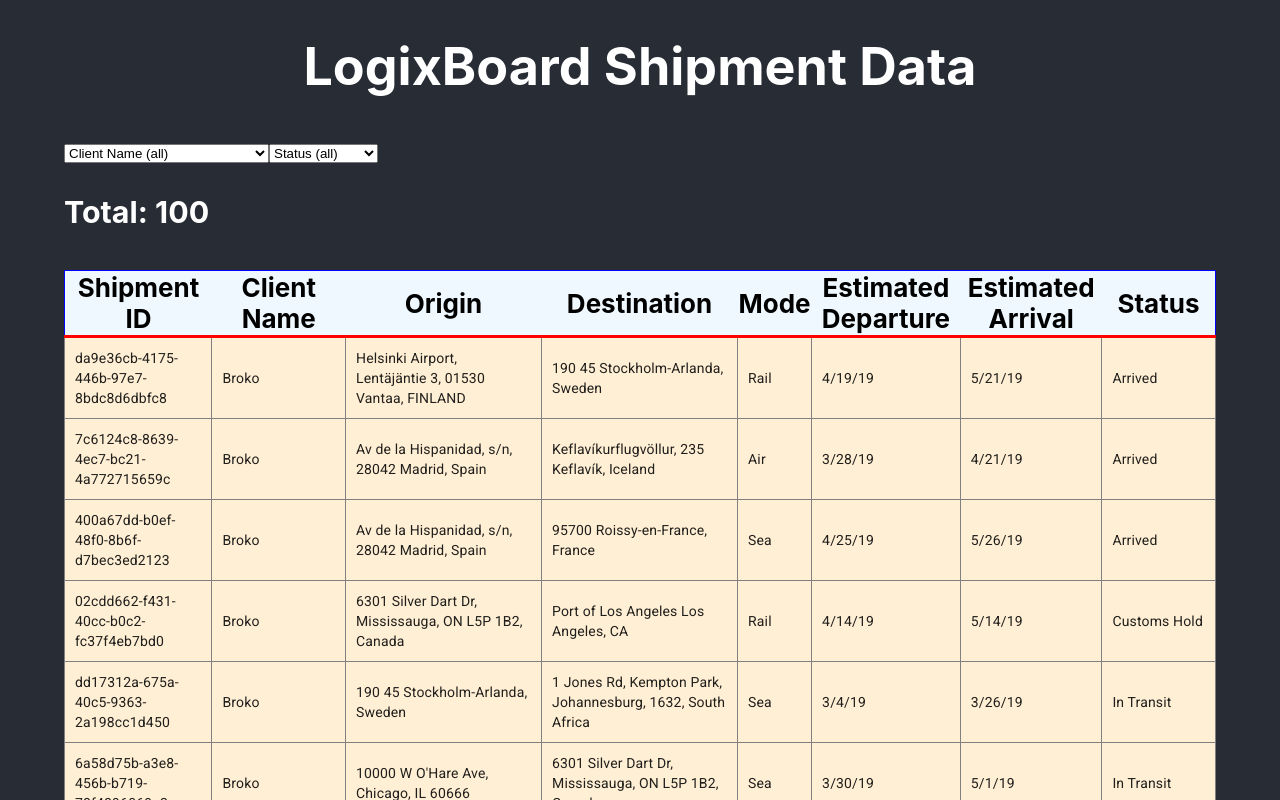
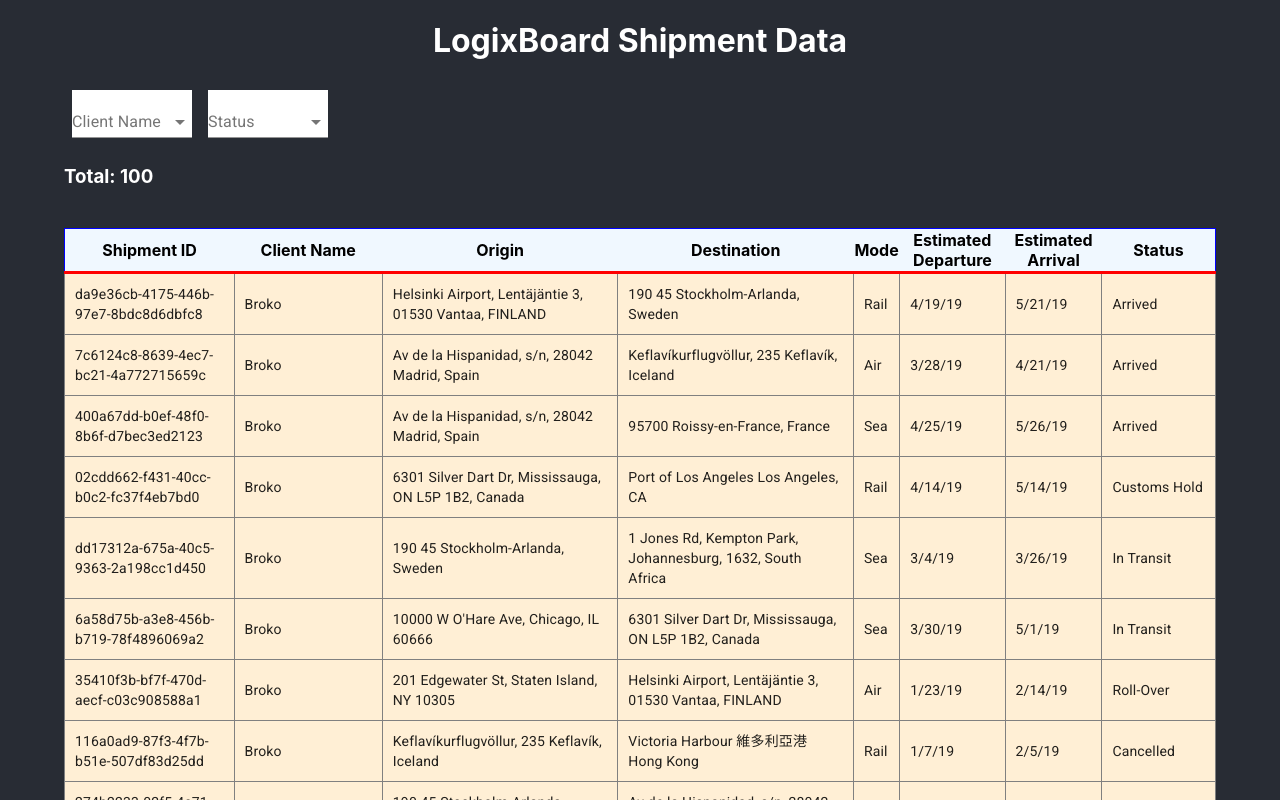
Before and after one commit to TaylorDarneille/logixboard, a React (Create React App) app: page / in a window 1280 px wide. Shown: the top 800 px of the page. Built offline with nearby package versions, Linux system fonts and the light colour scheme.

Commit message:
changed dropdowns to be material-ui

```diff
--- a/src/App.css
+++ b/src/App.css
@@ -1,52 +1,14 @@
-main {
-  width: 90%;
-  overflow: scroll;
-}
-
-
 .App {
-  text-align: center;
-}
-
-.App-logo {
-  height: 40vmin;
-  pointer-events: none;
-}
-
-@media (prefers-reduced-motion: no-preference) {
-  .App-logo {
-    animation: App-logo-spin infinite 20s linear;
-  }
-}
-
-.App-header {
   background-color: #282c34;
   min-height: 100vh;
   display: flex;
   flex-direction: column;
   align-items: center;
   justify-content: center;
-  font-size: calc(10px + 2vmin);
   color: white;
 }
 
-.App-link {
-  color: #61dafb;
+main {
+  width: 90%;
+  overflow: scroll;
 }
-
-@keyframes App-logo-spin {
-  from {
-    transform: rotate(0deg);
-  }
-  to {
-    transform: rotate(360deg);
-  }
-}
-
-.filters {
-  display: inline;
-}
-
-tbody {
-  color: black;
-}
--- a/src/App.js
+++ b/src/App.js
@@ -63,7 +63,7 @@
   useEffect(filterShipments, [filters])
 
   return (
-    <div className="App-header">
+    <div className="App">
       <h1>LogixBoard Shipment Data</h1>
       <main>
         <Filters
--- a/src/Dropdown.js
+++ b/src/Dropdown.js
@@ -1,15 +1,34 @@
-import './App.css'
 import React from 'react'
 
+import Select from '@material-ui/core/Select'
+import FormControl from '@material-ui/core/FormControl';
+import InputLabel from '@material-ui/core/InputLabel';
+import { makeStyles } from '@material-ui/core/styles';
+
+const useStyles = makeStyles((theme) => ({
+    formControl: {
+      margin: theme.spacing(1),
+      minWidth: 120,
+      backgroundColor: 'white',
+    },
+    selectEmpty: {
+      marginTop: theme.spacing(2),
+    },
+  }));
+
 function Dropdown(props) {
+    const classes = useStyles()
 
     let options = props.options.map((option, i)=>{
         return <option key={i} value={option}>{option}</option>
     })
 
     return (
-        <div className='filters'>
-            <select
+        <FormControl className={classes.formControl}>
+            <InputLabel htmlFor={props.filterName}>
+                {props.filterName}
+            </InputLabel>
+            <Select
                 name={props.filterName}
                 id={props.filterName}
                 onChange={props.handleFilterChange}
@@ -17,8 +36,8 @@
             >
                 <option value='all'>{`${props.filterName} (all)`}</option>
                 {options}
-            </select>
-        </div>
+            </Select>
+        </FormControl>
     )
 }
 
--- a/src/Filters.js
+++ b/src/Filters.js
@@ -1,4 +1,3 @@
-import './App.css'
 import React from 'react'
 import Dropdown from './Dropdown'
 
@@ -11,7 +10,7 @@
     let statusSet = [...new Set(props.allShipments.map(shipment=>shipment['Status']))]
 
     return (
-        <div>
+        <div className="filters">
             <Dropdown
                 options={clientsSet}
                 filterName='Client Name'
```
Also changed, not shown: src/logo.svg (deleted).
